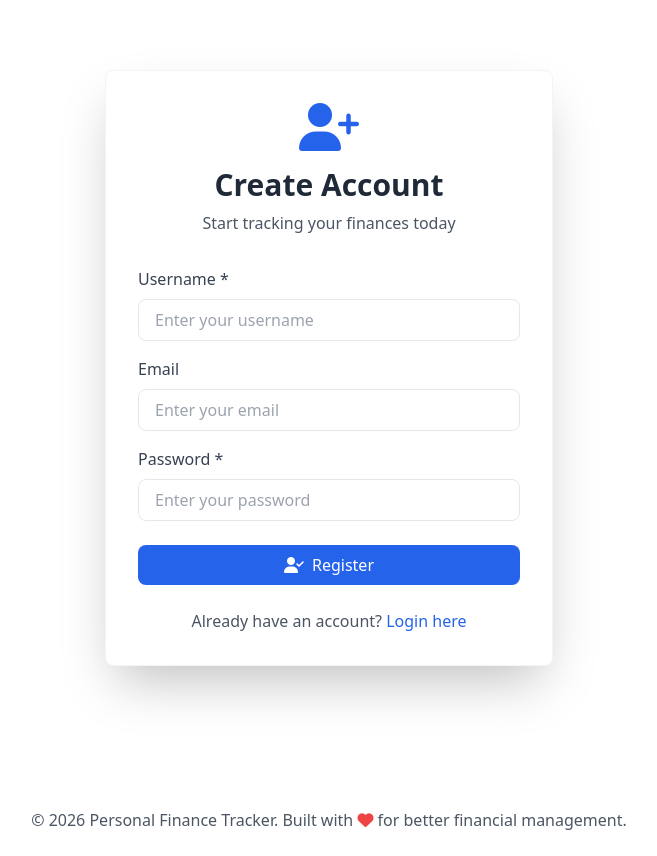
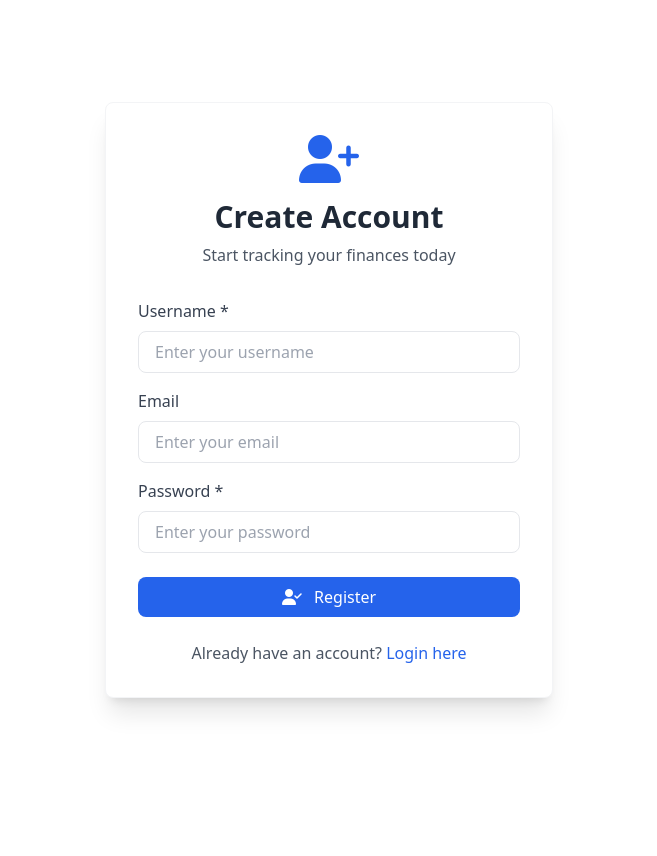
Before and after one commit to osuntoyinbogbenga/finance-app, a Flask app: page /register in a window 1280 px wide. Shown: the whole page, without its empty margins (311-968 px from the left). After the commit the page ends 713 px from the top, so only its background shows below. Run offline with Flask 3, Linux system fonts and the light colour scheme; some libraries are stand-ins or nearby versions.

Commit message:
Update auth pages to full-screen white background

```diff
--- a/finance-tracker/templates/base.html
+++ b/finance-tracker/templates/base.html
@@ -8,61 +8,67 @@
     <link rel="stylesheet" href="https://cdnjs.cloudflare.com/ajax/libs/font-awesome/6.4.0/css/all.min.css">
     <link rel="stylesheet" href="{{ url_for('static', filename='css/style.css') }}">
 </head>
-<body class="bg-gray-50">
+
+<body class="{% block body_class %}bg-gray-50{% endblock %}">
+
     {% if session.user_id %}
     <nav class="bg-white shadow-lg sticky top-0 z-50">
         <div class="max-w-7xl mx-auto px-4">
             <div class="flex justify-between h-16">
                 <div class="flex space-x-8">
                     <a href="{{ url_for('dashboard') }}" class="nav-link flex items-center px-3 py-2 text-gray-700">
-                        <i class="fas fa-chart-line mr-2 icon-bounce"></i> Dashboard
+                        <i class="fas fa-chart-line mr-2"></i> Dashboard
                     </a>
                     <a href="{{ url_for('transactions') }}" class="nav-link flex items-center px-3 py-2 text-gray-700">
-                        <i class="fas fa-exchange-alt mr-2 icon-bounce"></i> Transactions
+                        <i class="fas fa-exchange-alt mr-2"></i> Transactions
                     </a>
                     <a href="{{ url_for('categories') }}" class="nav-link flex items-center px-3 py-2 text-gray-700">
-                        <i class="fas fa-tags mr-2 icon-bounce"></i> Categories
+                        <i class="fas fa-tags mr-2"></i> Categories
                     </a>
                     <a href="{{ url_for('budgets') }}" class="nav-link flex items-center px-3 py-2 text-gray-700">
-                        <i class="fas fa-wallet mr-2 icon-bounce"></i> Budgets
+                        <i class="fas fa-wallet mr-2"></i> Budgets
                     </a>
                     <a href="{{ url_for('reports') }}" class="nav-link flex items-center px-3 py-2 text-gray-700">
-                        <i class="fas fa-chart-bar mr-2 icon-bounce"></i> Reports
+                        <i class="fas fa-chart-bar mr-2"></i> Reports
                     </a>
                 </div>
+
                 <div class="flex items-center space-x-4">
-                    <!-- Profile Dropdown -->
                     <div class="relative profile-dropdown">
-                        <button onclick="toggleDropdown()" class="flex items-center space-x-2 text-gray-700 hover:text-blue-600 focus:outline-none transition-all">
+                        <button onclick="toggleDropdown()" class="flex items-center space-x-2 text-gray-700 hover:text-blue-600">
                             <i class="fas fa-user-circle text-2xl"></i>
                             <span class="font-medium">{{ session.username }}</span>
                             <i class="fas fa-chevron-down text-xs"></i>
                         </button>
 
-                        <!-- Dropdown Menu -->
-                        <div id="dropdownMenu" class="hidden absolute right-0 mt-2 w-48 bg-white rounded-lg shadow-lg py-2 z-50 border">
-                            <a href="{{ url_for('profile') }}" class="block px-4 py-2 text-gray-700 hover:bg-blue-50 transition-all">
+                        <div id="dropdownMenu" class="hidden absolute right-0 mt-2 w-48 bg-white rounded-lg shadow-lg py-2 border">
+                            <a href="{{ url_for('profile') }}" class="block px-4 py-2 text-gray-700 hover:bg-blue-50">
                                 <i class="fas fa-user mr-2"></i>My Profile
                             </a>
                             <div class="border-t my-1"></div>
-                            <a href="{{ url_for('logout') }}" class="block px-4 py-2 text-red-600 hover:bg-red-50 transition-all">
+                            <a href="{{ url_for('logout') }}" class="block px-4 py-2 text-red-600 hover:bg-red-50">
                                 <i class="fas fa-sign-out-alt mr-2"></i>Logout
                             </a>
                         </div>
                     </div>
                 </div>
+
             </div>
         </div>
     </nav>
     {% endif %}
 
-    <main class="max-w-7xl mx-auto px-4 py-8">
+    <main class="{% block main_class %}max-w-7xl mx-auto px-4 py-8{% endblock %}">
         {% with messages = get_flashed_messages(with_categories=true) %}
             {% if messages %}
                 {% for category, message in messages %}
-                <div class="alert mb-4 p-4 rounded-lg flex items-center justify-between {% if category == 'success' %}bg-green-100 text-green-700 border-l-4 border-green-500{% elif category == 'danger' %}bg-red-100 text-red-700 border-l-4 border-red-500{% elif category == 'warning' %}bg-yellow-100 text-yellow-700 border-l-4 border-yellow-500{% else %}bg-blue-100 text-blue-700 border-l-4 border-blue-500{% endif %}">
-                    <span><i class="fas fa-info-circle mr-2"></i>{{ message }}</span>
-                    <button onclick="this.parentElement.remove()" class="alert-close text-xl font-bold hover:opacity-70">×</button>
+                <div class="mb-4 p-4 rounded-lg flex justify-between
+                    {% if category == 'success' %}bg-green-100 text-green-700
+                    {% elif category == 'danger' %}bg-red-100 text-red-700
+                    {% elif category == 'warning' %}bg-yellow-100 text-yellow-700
+                    {% else %}bg-blue-100 text-blue-700{% endif %}">
+                    <span>{{ message }}</span>
+                    <button onclick="this.parentElement.remove()">×</button>
                 </div>
                 {% endfor %}
             {% endif %}
@@ -71,26 +77,21 @@
         {% block content %}{% endblock %}
     </main>
 
+    {% if session.user_id %}
     <footer class="bg-white shadow-lg mt-12 py-6">
         <div class="max-w-7xl mx-auto px-4 text-center text-gray-600">
-            <p class="fade-in">© 2026 Personal Finance Tracker. Built with <i class="fas fa-heart text-red-500"></i> for better financial management.</p>
+            <p>© 2026 Personal Finance Tracker</p>
         </div>
     </footer>
-
-    <script src="https://cdn.jsdelivr.net/npm/chart.js"></script>
+    {% endif %}
 
     <script>
-        // Dropdown toggle function
         function toggleDropdown() {
-            const dropdown = document.getElementById('dropdownMenu');
-            dropdown.classList.toggle('hidden');
+            document.getElementById('dropdownMenu').classList.toggle('hidden');
         }
-
-        // Close dropdown when clicking outside
         window.addEventListener('click', function(e) {
             const dropdown = document.getElementById('dropdownMenu');
             const button = document.querySelector('.profile-dropdown button');
-
             if (dropdown && button && !button.contains(e.target) && !dropdown.contains(e.target)) {
                 dropdown.classList.add('hidden');
             }
--- a/finance-tracker/templates/register.html
+++ b/finance-tracker/templates/register.html
@@ -1,50 +1,53 @@
 {% extends "base.html" %}
 
+{% block body_class %}bg-white{% endblock %}
+{% block main_class %}p-0{% endblock %}
+
 {% block content %}
-<div class="min-h-screen flex items-center justify-center px-4" style="background: #ffffff; margin: -2rem -1rem;">
-    <div class="max-w-md w-full bg-white rounded-lg shadow-2xl p-8 fade-in border border-gray-100">
+<div class="min-h-screen flex items-center justify-center bg-white px-4">
+    <div class="max-w-md w-full bg-white rounded-lg shadow-xl p-8 border border-gray-100">
+
         <div class="text-center mb-8">
-            <i class="fas fa-user-plus text-5xl text-blue-600 mb-4 icon-bounce"></i>
+            <i class="fas fa-user-plus text-5xl text-blue-600 mb-4"></i>
             <h2 class="text-3xl font-bold text-gray-800">Create Account</h2>
             <p class="text-gray-600 mt-2">Start tracking your finances today</p>
         </div>
+
         <form method="POST">
             <div class="mb-4">
                 <label class="block text-gray-700 mb-2">Username *</label>
                 <input type="text" name="username" required
-                       class="form-input w-full px-4 py-2 border rounded-lg focus:outline-none focus:ring-2 focus:ring-blue-500"
-                       placeholder="Enter your username">
+                    class="w-full px-4 py-2 border rounded-lg focus:ring-2 focus:ring-blue-500"
+                    placeholder="Enter your username">
             </div>
+
             <div class="mb-4">
                 <label class="block text-gray-700 mb-2">Email</label>
                 <input type="email" name="email"
-                       class="form-input w-full px-4 py-2 border rounded-lg focus:outline-none focus:ring-2 focus:ring-blue-500"
-                       placeholder="Enter your email">
+                    class="w-full px-4 py-2 border rounded-lg focus:ring-2 focus:ring-blue-500"
+                    placeholder="Enter your email">
             </div>
+
             <div class="mb-6">
                 <label class="block text-gray-700 mb-2">Password *</label>
                 <input type="password" name="password" required
-                       class="form-input w-full px-4 py-2 border rounded-lg focus:outline-none focus:ring-2 focus:ring-blue-500"
-                       placeholder="Enter your password">
+                    class="w-full px-4 py-2 border rounded-lg focus:ring-2 focus:ring-blue-500"
+                    placeholder="Enter your password">
             </div>
+
             <button type="submit"
-                    class="btn-primary w-full bg-blue-600 text-white py-2 rounded-lg hover:bg-blue-700 transition">
-                <i class="fas fa-user-check mr-2"></i>Register
+                class="w-full bg-blue-600 text-white py-2 rounded-lg hover:bg-blue-700">
+                <i class="fas fa-user-check mr-2"></i> Register
             </button>
         </form>
+
         <div class="mt-6 text-center">
             <p class="text-gray-600">
                 Already have an account?
-                <a href="{{ url_for('login') }}" class="text-blue-600 hover:underline transition-all">Login here</a>
+                <a href="{{ url_for('login') }}" class="text-blue-600 hover:underline">Login here</a>
             </p>
         </div>
+
     </div>
 </div>
-
-<script>
-    // Force white background on body for this page
-    document.body.style.backgroundColor = '#ffffff';
-    document.querySelector('main').style.padding = '0';
-    document.querySelector('main').style.maxWidth = 'none';
-</script>
 {% endblock %}
```
Also changed, not shown: finance-tracker/templates/login.html (+19 -17 lines).
